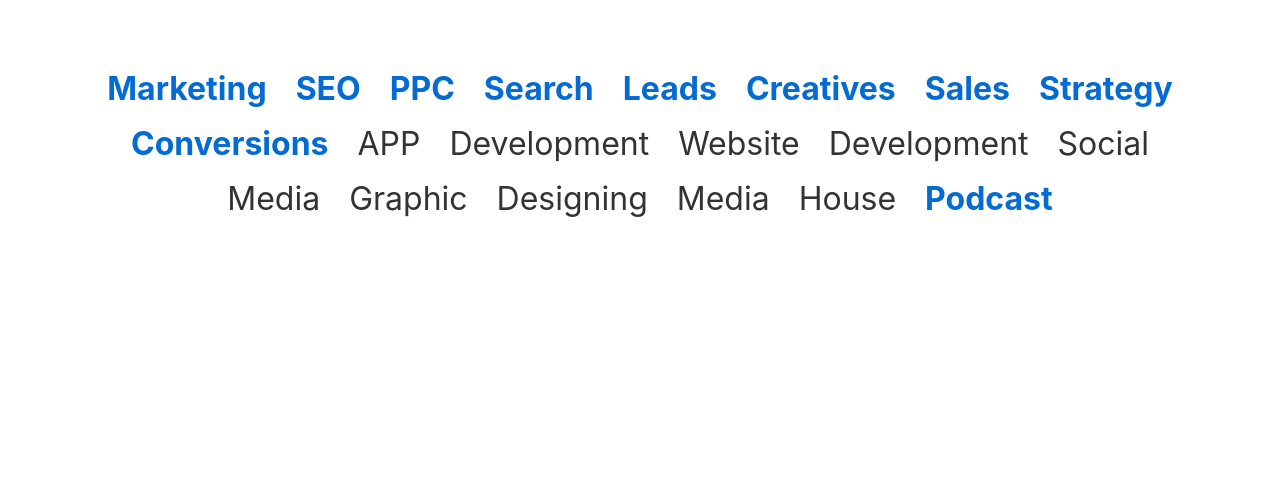
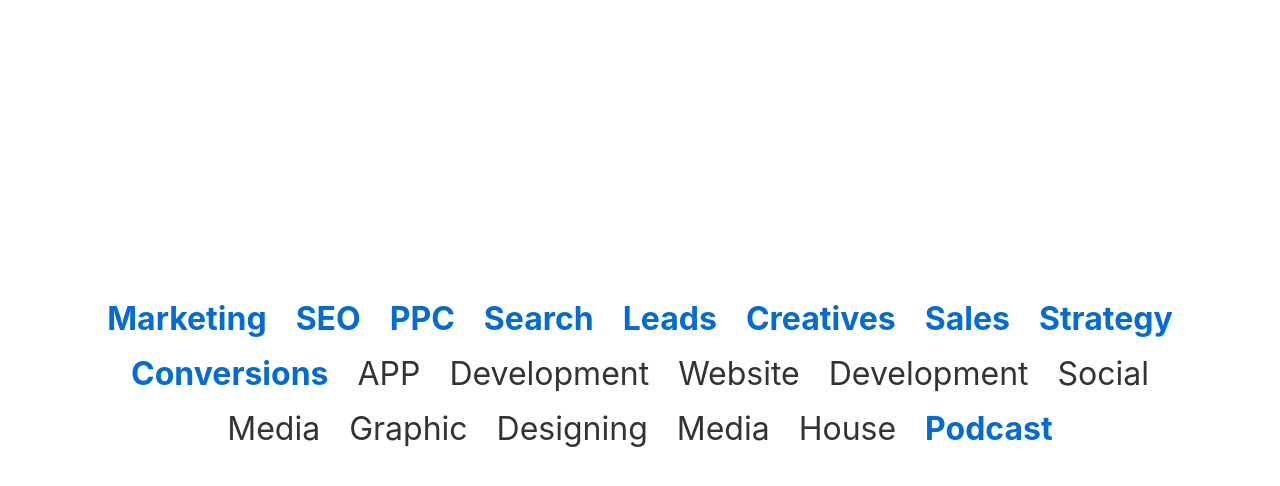
Before and after one commit to imgaur3/falling-text-animation, a React (Create React App) app: page / in a window 1280 px wide. Shown: the top 486 px of the page. Built offline with nearby package versions, Linux system fonts and the light colour scheme.

Commit message:
Update App.css

```diff
--- a/src/App.css
+++ b/src/App.css
@@ -22,7 +22,7 @@
 
   .animation-container {
     width: 100%;
-    height: 760px;
+    height: 300px;
       padding-bottom:20px;
     border-radius: 8px;
     overflow: hidden;
```
